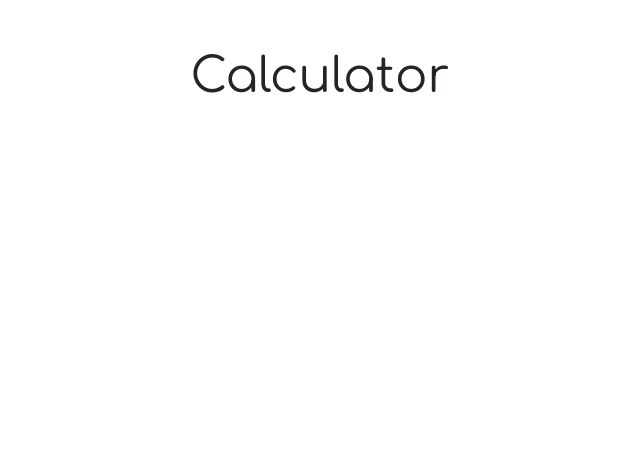
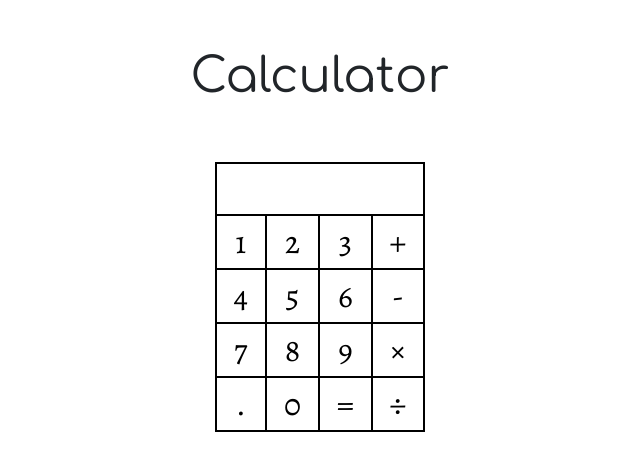
Before and after one commit to hamza-hajji/calculator, a React (Create React App) app: page / in a window 1280 px wide. Shown: the top 470 px of the page, without its empty margins (320-960 px from the left). Built offline with nearby package versions, Linux system fonts and the light colour scheme.

Commit message:
add basic styles

```diff
--- a/src/App.css
+++ b/src/App.css
@@ -6,3 +6,35 @@ header {
 header h1 {
   font-size: 3rem;
 }
+
+table {
+  border-collapse: collapse;
+  font-family: Alegreya;
+  font-size: 2rem;
+  width: 60%;
+  margin: 0 auto;
+}
+
+table #result {
+  height: 3rem;
+}
+
+table, tr, td {
+  border: 2px solid #000;
+}
+
+td button {
+  display: block;
+  width: 100%;
+  background: #fff;
+  border: none;
+  margin: 0;
+}
+
+td button:hover {
+  background: #ccc;
+}
+
+td button:focus {
+  outline: none;
+}
--- a/src/components/App.js
+++ b/src/components/App.js
@@ -2,12 +2,18 @@ import React, { Component } from 'react';
 import '../App.css';
 
 import Header from './Header';
+import Pad from './Pad';
 
 class App extends Component {
   render() {
     return (
-      <div className="App">
-        <Header />
+      <div className="container">
+        <div className="row">
+          <Header />
+        </div>
+        <div className="row">
+          <Pad />
+        </div>
       </div>
     );
   }
--- a/src/components/Header.js
+++ b/src/components/Header.js
@@ -2,7 +2,7 @@ import React from 'react';
 
 export default () => {
   return (
-    <header className="text-center">
+    <header className="text-center col-12">
       <h1>Calculator</h1>
     </header>
   );
--- /dev/null
+++ b/src/components/Pad.js
@@ -0,0 +1,39 @@
+import React from 'react';
+
+export default () => {
+  return (
+    <div className="col-4 mx-auto">
+      <table>
+        <tr>
+          <td colspan="4">
+            <div id="result"></div>
+          </td>
+        </tr>
+        <tr>
+          <td><button>1</button></td>
+          <td><button>2</button></td>
+          <td><button>3</button></td>
+          <td><button>+</button></td>
+        </tr>
+        <tr>
+          <td><button>4</button></td>
+          <td><button>5</button></td>
+          <td><button>6</button></td>
+          <td><button>-</button></td>
+        </tr>
+        <tr>
+          <td><button>7</button></td>
+          <td><button>8</button></td>
+          <td><button>9</button></td>
+          <td><button>&times;</button></td>
+        </tr>
+        <tr>
+          <td><button>.</button></td>
+          <td><button>0</button></td>
+          <td><button>=</button></td>
+          <td><button>&#247;</button></td>
+        </tr>
+      </table>
+    </div>
+  );
+};
```
